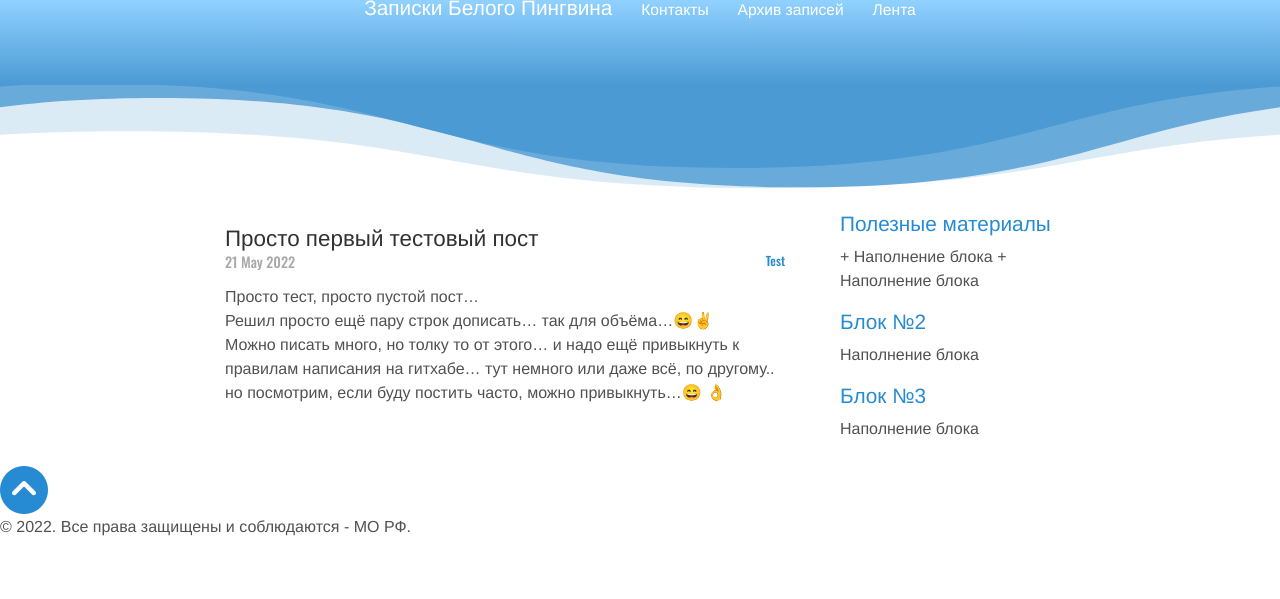
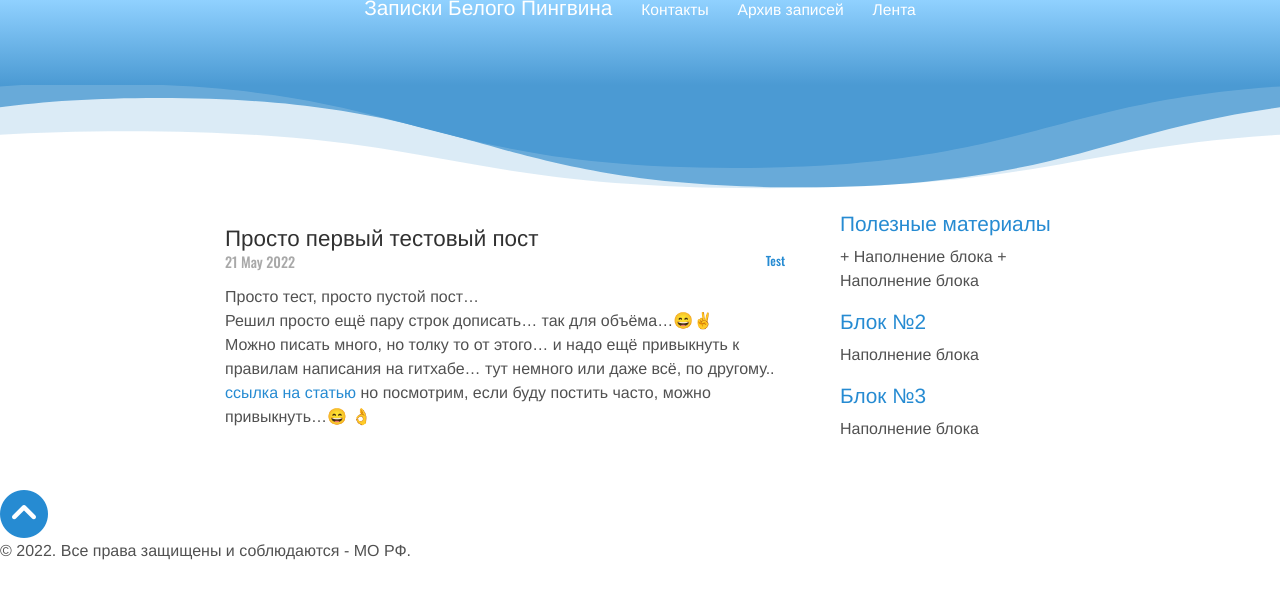
Before and after one commit to whitepingvin/blog, a Jekyll site: the page built from _posts/2022-05-21-test-post.md, in a window 1280 px wide. Shown: the top 599 px of the page. Built offline with Jekyll 4.4.1, drawn with Linux system fonts in a browser that asks for light colours; nearby versions of some CDN libraries; emoji names are drawn with the system emoji font.

Commit message:
Update 2022-05-21-test-post.md

```diff
--- a/_posts/2022-05-21-test-post.md
+++ b/_posts/2022-05-21-test-post.md
@@ -8,4 +8,5 @@ tags: Test
 Просто тест, просто пустой пост...
 Решил просто ещё пару строк дописать... так для объёма...:smile::v:
 Можно писать много, но толку то от этого... и надо ещё привыкнуть к правилам написания на гитхабе... тут немного или даже всё, по другому..
+[ссылка на статью](https://whitepingvin.github.io/blog/simply-draft-post)
 но посмотрим, если буду постить часто, можно привыкнуть...:smile: :ok_hand:
```
